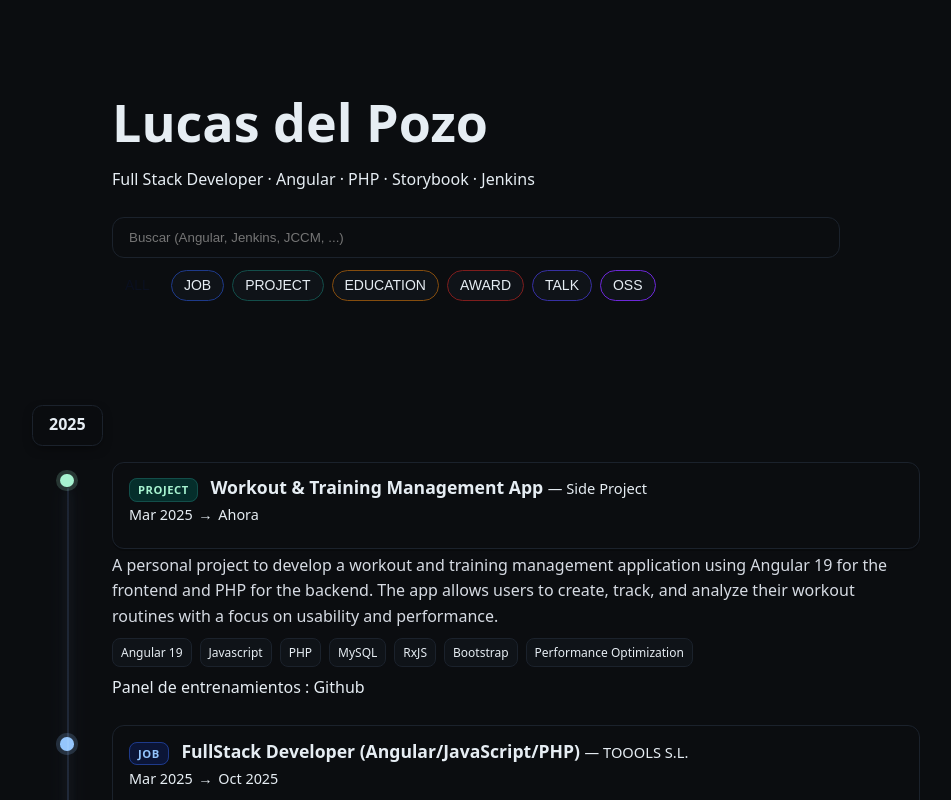
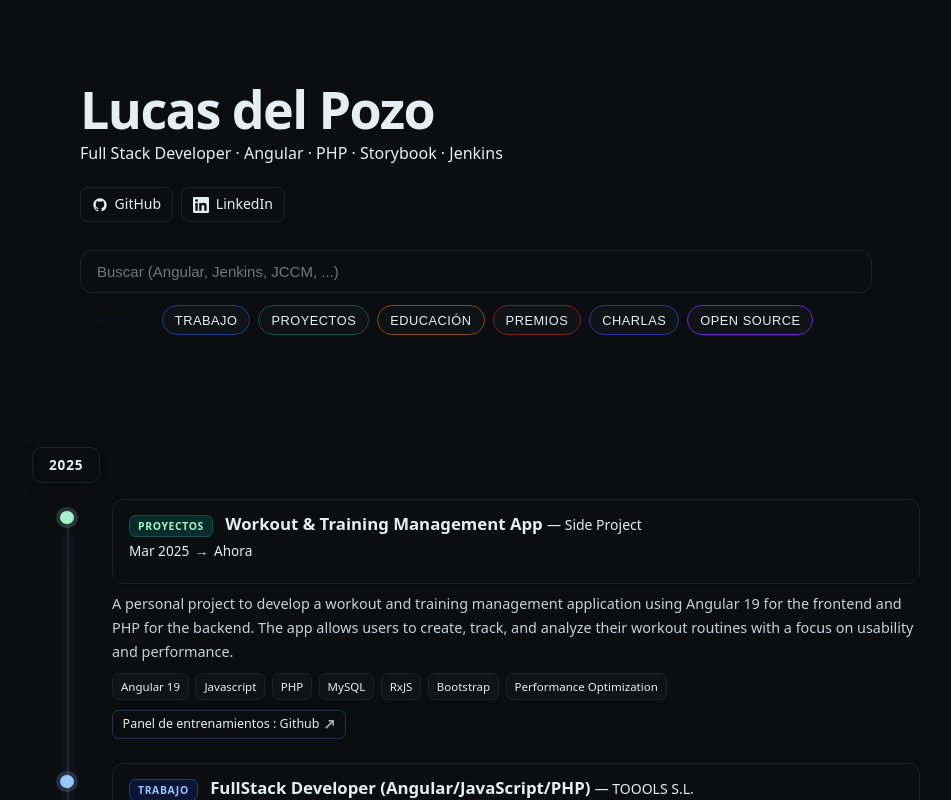
Before and after one commit to FromTheWell/lucas-portfolio, an Angular app: page / in a window 1280 px wide. Shown: the top 800 px of the page, without its empty margins (164-1115 px from the left). Built offline with nearby package versions, Linux system fonts and the light colour scheme.

Commit message:
feat: agregar enlaces sociales en el contenedor de héroe y mejorar la lógica de búsqueda

```diff
--- a/src/app/features/timeline-home/timeline-home.component.html
+++ b/src/app/features/timeline-home/timeline-home.component.html
@@ -3,8 +3,20 @@
   <h1>Lucas del Pozo</h1>
   <p class="subtitle">Full Stack Developer · Angular · PHP · Storybook · Jenkins</p>
 
+  <!-- TODO: actualiza estas URLs con tus perfiles reales -->
+  <nav class="hero-links" aria-label="Redes y contacto">
+    <a href="https://github.com/FromTheWell" target="_blank" rel="noopener noreferrer" class="hero-link">
+      <svg width="16" height="16" viewBox="0 0 24 24" fill="currentColor" aria-hidden="true"><path d="M12 2C6.477 2 2 6.484 2 12.017c0 4.425 2.865 8.18 6.839 9.504.5.092.682-.217.682-.483 0-.237-.008-.868-.013-1.703-2.782.605-3.369-1.343-3.369-1.343-.454-1.158-1.11-1.466-1.11-1.466-.908-.62.069-.608.069-.608 1.003.07 1.531 1.032 1.531 1.032.892 1.53 2.341 1.088 2.91.832.092-.647.35-1.088.636-1.338-2.22-.253-4.555-1.113-4.555-4.951 0-1.093.39-1.988 1.029-2.688-.103-.253-.446-1.272.098-2.65 0 0 .84-.27 2.75 1.026A9.564 9.564 0 0112 6.844c.85.004 1.705.115 2.504.337 1.909-1.296 2.747-1.027 2.747-1.027.546 1.379.202 2.398.1 2.651.64.7 1.028 1.595 1.028 2.688 0 3.848-2.339 4.695-4.566 4.943.359.309.678.92.678 1.855 0 1.338-.012 2.419-.012 2.747 0 .268.18.58.688.482A10.019 10.019 0 0022 12.017C22 6.484 17.522 2 12 2z"/></svg>
+      GitHub
+    </a>
+    <a href="https://www.linkedin.com/in/lucas-del-pozo" target="_blank" rel="noopener noreferrer" class="hero-link">
+      <svg width="16" height="16" viewBox="0 0 24 24" fill="currentColor" aria-hidden="true"><path d="M20.447 20.452h-3.554v-5.569c0-1.328-.027-3.037-1.852-3.037-1.853 0-2.136 1.445-2.136 2.939v5.667H9.351V9h3.414v1.561h.046c.477-.9 1.637-1.85 3.37-1.85 3.601 0 4.267 2.37 4.267 5.455v6.286zM5.337 7.433a2.062 2.062 0 01-2.063-2.065 2.064 2.064 0 112.063 2.065zm1.782 13.019H3.555V9h3.564v11.452zM22.225 0H1.771C.792 0 0 .774 0 1.729v20.542C0 23.227.792 24 1.771 24h20.451C23.2 24 24 23.227 24 22.271V1.729C24 .774 23.2 0 22.222 0h.003z"/></svg>
+      LinkedIn
+    </a>
+  </nav>
 
   <div class="filters" role="search">
+    <div class="search-wrapper">
       <input #searchBox
         type="search"
         placeholder="Buscar (Angular, Jenkins, JCCM, ...)"
@@ -20,13 +32,20 @@ data-gramm="false"
         data-ms-editor="false"
         data-no-ext="true"
       />
+      <button *ngIf="search()" class="clear-btn" (click)="clearSearch()" aria-label="Borrar búsqueda" type="button">✕</button>
+    </div>
+    <div class="chips-row">
       <div class="chips" role="tablist" aria-label="Filtro por tipo">
         <button *ngFor="let k of kinds"
           class="chip"
           [attr.data-kind]="k"
           [class.active]="kind()===k"
           (click)="kind.set(k)"
-role="tab" [attr.aria-selected]="kind()===k">{{ k }}</button>
+          role="tab" [attr.aria-selected]="kind()===k">{{ kindLabels[k] }}</button>
+      </div>
+      <span class="result-count" *ngIf="search() || kind() !== 'all'" aria-live="polite">
+        {{ items().length }} resultado{{ items().length !== 1 ? 's' : '' }}
+      </span>
     </div>
   </div>
 </div>
@@ -42,12 +61,11 @@ role="tab" [attr.aria-selected]="kind()===k">{{ k }}</button>
   <ng-container *ngFor="let grp of groups()">
     <div class="year" [attr.aria-label]="'Año ' + grp[0]">{{ grp[0] }}</div>
 
-
     <article class="entry" *ngFor="let it of grp[1]" #entryEl tabindex="0" [attr.data-kind]="it.kind">
       <div class="dot" aria-hidden="true"></div>
       <header>
         <h3>
-<span class="badge" [attr.data-kind]="it.kind">{{ it.kind }}</span>
+          <span class="badge" [attr.data-kind]="it.kind">{{ kindLabels[it.kind] ?? it.kind }}</span>
           {{ it.title }} <small *ngIf="it.org">— {{ it.org }}</small>
         </h3>
         <p class="dates">
@@ -58,15 +76,16 @@ role="tab" [attr.aria-selected]="kind()===k">{{ k }}</button>
         </p>
       </header>
 
-
       <p class="desc" *ngIf="it.description">{{ it.description }}</p>
       <ul class="tech" *ngIf="it.tech?.length">
         <li *ngFor="let t of it.tech">{{ t }}</li>
       </ul>
 
-
       <nav class="links" *ngIf="it.links?.length">
-<a *ngFor="let l of it.links" [href]="l.url" target="_blank" rel="noopener noreferrer">{{ l.label }}</a>
+        <a *ngFor="let l of it.links" [href]="l.url" target="_blank" rel="noopener noreferrer">
+          {{ l.label }}
+          <svg width="11" height="11" viewBox="0 0 12 12" fill="none" stroke="currentColor" stroke-width="1.8" aria-hidden="true"><path d="M2 10 L10 2 M5 2 H10 V7"/></svg>
+        </a>
       </nav>
     </article>
   </ng-container>
--- a/src/app/features/timeline-home/timeline-home.component.scss
+++ b/src/app/features/timeline-home/timeline-home.component.scss
@@ -2,51 +2,83 @@
 :root.using-keyboard *:focus { outline: 2px solid var(--accent); outline-offset: 2px; }
 
 
+/* ── Hero ─────────────────────────────────────────────── */
 .hero { background: radial-gradient(1200px 600px at 10% -10%, rgba(122,162,247,.15), transparent), var(--bg); color: var(--fg); }
-.hero .container { max-width: 920px; margin: 0 auto; padding: 5rem 6rem 2rem; }
-.hero h1 { font-size: clamp(2rem, 1rem + 3vw, 3.25rem); margin: 0 0 .25rem; }
-.hero .subtitle { margin: 0 0 1.5rem; color: var(--muted); }
+.hero .container { max-width: 920px; margin: 0 auto; padding: 5rem 4rem 2.5rem; }
+.hero h1 { font-size: clamp(2rem, 1rem + 3vw, 3.25rem); margin: 0 0 .25rem; letter-spacing: -.03em; line-height: 1.1; }
+.hero .subtitle { margin: 0 0 1.25rem; color: var(--muted); font-size: 1rem; }
+
+/* Social links */
+.hero-links { display: flex; gap: .5rem; flex-wrap: wrap; margin: 0 0 1.75rem; }
+.hero-link {
+  display: inline-flex; align-items: center; gap: .4rem;
+  color: var(--muted); text-decoration: none; font-size: .875rem;
+  padding: .35rem .7rem; border: 1px solid #1b222c; border-radius: .5rem;
+  background: transparent;
+  transition: color .2s ease, border-color .2s ease, background-color .2s ease;
+}
+.hero-link:hover { color: var(--fg); border-color: #2d3847; background: rgba(255,255,255,.03); }
+.hero-link svg { flex-shrink: 0; }
 
 
+/* ── Filters ─────────────────────────────────────────── */
 .filters { display: grid; gap: .75rem; }
-.filters input[type="search"] { background: var(--card); border: 1px solid #1b222c; color: var(--fg); padding: .75rem 1rem; border-radius: .75rem; }
+
+.search-wrapper { position: relative; }
+.search-wrapper input[type="search"] {
+  width: 100%;
+  background: var(--card); border: 1px solid #1b222c; color: var(--fg);
+  padding: .75rem 2.75rem .75rem 1rem; border-radius: .75rem;
+  font-size: .9375rem;
+  transition: border-color .2s ease;
+}
+.search-wrapper input[type="search"]:focus { border-color: rgba(122,162,247,.4); outline: none; }
+.clear-btn {
+  position: absolute; right: .75rem; top: 50%; transform: translateY(-50%);
+  background: none; border: none; cursor: pointer;
+  color: var(--muted); font-size: .9rem; line-height: 1;
+  padding: .2rem .3rem; border-radius: .3rem;
+  transition: color .15s ease;
+}
+.clear-btn:hover { color: var(--fg); }
+
+.chips-row { display: flex; align-items: center; justify-content: space-between; gap: .5rem; flex-wrap: wrap; }
+.chips { display: flex; gap: .5rem; flex-wrap: wrap; }
+.chip {
+  background: #0f1318; color: var(--fg); border: 1px solid #1b222c;
+  padding: .4rem .75rem; border-radius: 999px; cursor: pointer;
+  font-size: .8rem; text-transform: uppercase; letter-spacing: .04em;
+  transition: border-color .2s ease, background-color .2s ease, color .2s ease;
+}
+.chip.active { background: var(--accent); color: #0b1020; border-color: transparent; }
+.chip[data-kind="project"] { border-color: #134e4a; }
+.chip[data-kind="job"]       { border-color: #1e3a8a; }
+.chip[data-kind="education"] { border-color: #854d0e; }
+.chip[data-kind="award"]     { border-color: #7f1d1d; }
+.chip[data-kind="talk"]      { border-color: #3730a3; }
+.chip[data-kind="oss"]       { border-color: #6d28d9; }
+
+.result-count { font-size: .8rem; color: var(--muted); white-space: nowrap; padding: .25rem 0; }
 
 
-.chips { display: flex; gap: .5rem; flex-wrap: wrap; }
-.chip { background: #0f1318; color: var(--fg); border: 1px solid #1b222c; padding: .4rem .75rem; border-radius: 999px; cursor: pointer; font-size: .875rem; text-transform: uppercase; transition: border-color .2s ease, background-color .2s ease, color .2s ease; }
-.chip.active { background: var(--accent); color: #0b1020; border-color: transparent; }
-
-/* Borde de chip por tipo (usa misma paleta que badge -> border-color) */
-.chip[data-kind="project"] { border-color: #134e4a; }
-.chip[data-kind="job"] { border-color: #1e3a8a; }
-.chip[data-kind="education"] { border-color: #854d0e; }
-.chip[data-kind="award"] { border-color: #7f1d1d; }
-.chip[data-kind="talk"] { border-color: #3730a3; }
-.chip[data-kind="oss"] { border-color: #6d28d9; }
-
-
+/* ── Timeline ───────────────────────────────────────── */
 .timeline { background: linear-gradient(180deg, rgba(255,255,255,0.02), transparent 20%), var(--bg); color: var(--fg); }
 .timeline .container {
   max-width: 920px; margin: 0 auto; padding: 2rem 1rem 6rem; position: relative;
-	/* Variables para efectos dinámicos */
-	--rail-start: 0px; /* se ajusta por JS al centro del primer dot */
-	--rail-end: 0px; /* por defecto 0 para evitar extender hasta pantalla */
-	--rail-left: 2rem; /* fallback antes de calcular posición exacta */
-	--spot-y: 0px; /* posición vertical del foco en px relativa al contenedor */
+  --rail-start: 0px;
+  --rail-end: 0px;
+  --rail-left: 2rem;
+  --spot-y: 0px;
   --spot-color: rgba(122,162,247,.18);
   --spot-strong: rgba(122,162,247,.35);
 }
 
-/* Empty state card */
+/* Empty state */
 .empty-state {
-	max-width: 640px;
-	margin: 2rem auto 4rem;
-	background: var(--card);
-	border: 1px solid #1b222c;
-	padding: 1.5rem 1.75rem;
-	border-radius: .9rem;
-	text-align: center;
-	color: var(--muted);
+  max-width: 640px; margin: 2rem auto 4rem;
+  background: var(--card); border: 1px solid #1b222c;
+  padding: 1.5rem 1.75rem; border-radius: .9rem;
+  text-align: center; color: var(--muted);
   box-shadow: 0 2px 0 rgba(0,0,0,.25);
   animation: rise .5s ease forwards;
 }
@@ -54,102 +86,133 @@
 .empty-state p { margin: 0; font-size: .95rem; }
 
 
+/* ── Rail ───────────────────────────────────────────── */
 .rail { position: absolute; left: 2rem; top: 0; bottom: 0; width: 3px; background: var(--rail); border-radius: 2px; z-index: 1; }
-/* Línea que pasa sobre los dots (entre el primero y el último) */
 .rail-progress {
   position: absolute; left: var(--rail-left, 2rem);
   top: var(--rail-start); height: calc(var(--rail-end) - var(--rail-start)); width: 2px;
   background: linear-gradient(to bottom, rgba(122,162,247,.15), rgba(122,162,247,.35));
   box-shadow: 0 0 10px var(--spot-color), 0 0 20px var(--spot-color);
-	border-radius: 2px; z-index: 3; /* por encima de la rail y los dots para "pasar sobre" */
+  border-radius: 2px; z-index: 3;
   mix-blend-mode: screen;
-	opacity: 0; /* oculto hasta tener medidas válidas */
+  opacity: 0;
 }
-.timeline .container.rail-ready .rail-progress { opacity: 1; }
-.timeline .container.rail-ready .rail-progress { min-height: 4px; }
-/* El pseudo-elemento de glow se evita renderizando por *ngIf del container cuando no hay items */
+.timeline .container.rail-ready .rail-progress { opacity: 1; min-height: 4px; }
 .timeline .container:not(.has-rail-progress)::before { display: none; }
+
+
+/* ── Year header ─────────────────────────────────────── */
 .year {
-	position: sticky;
-	left: 0;
-	top: 0; /* se queda pegado arriba */
-	font-weight: 700;
-	color: var(--fg);
-	margin: 2.5rem 0 1rem 0;
-	padding: .4rem 1rem .45rem 1rem; /* añade fondo detrás del texto */
-	background: rgba(11,13,16,.85); /* var(--bg) con opacidad para contraste */
-	backdrop-filter: blur(4px);
-	-webkit-backdrop-filter: blur(4px);
-	border: 1px solid #1b222c;
-	border-radius: .65rem;
+  position: sticky; left: 0; top: 0;
+  font-weight: 700; font-size: .85rem; letter-spacing: .06em; text-transform: uppercase; color: var(--muted);
+  margin: 2.5rem 0 1rem;
+  padding: .35rem 1rem .4rem 1rem;
+  background: rgba(11,13,16,.85);
+  backdrop-filter: blur(4px); -webkit-backdrop-filter: blur(4px);
+  border: 1px solid #1b222c; border-radius: .6rem;
   box-shadow: 0 4px 12px -4px rgba(0,0,0,.6);
-	z-index: 10; /* por encima de las cards */
-	width: fit-content;
+  z-index: 10; width: fit-content;
 }
 
 
+/* ── Entry card ─────────────────────────────────────── */
 .entry { position: relative; margin: 1rem 0 1.5rem 0; padding-left: 5rem; }
-.dot { position: absolute; left: 1.75rem; top: .75rem; width: .85rem; height: .85rem; border-radius: 50%; background: var(--dot-color, var(--accent)); box-shadow: 0 0 0 4px var(--dot-ring, rgba(122,162,247,.15)); transition: box-shadow .25s ease, background-color .25s ease; z-index: 2; }
+.dot {
+  position: absolute; left: 1.75rem; top: .75rem;
+  width: .85rem; height: .85rem; border-radius: 50%;
+  background: var(--dot-color, var(--accent));
+  box-shadow: 0 0 0 4px var(--dot-ring, rgba(122,162,247,.15));
+  transition: box-shadow .25s ease, background-color .25s ease; z-index: 2;
+}
+
+.entry header h3 { margin: 0; font-size: 1.05rem; line-height: 1.35; }
+.entry header h3 small { color: var(--muted); font-weight: 400; }
+.entry .dates { margin: .25rem 0 .5rem; color: var(--muted); font-size: .85rem; display: flex; gap: .35rem; align-items: center; }
+.entry .location { color: var(--muted); }
+
+.badge {
+  font-size: .65rem; text-transform: uppercase; letter-spacing: .06em;
+  background: #0f1318; border: 1px solid #1b222c; color: var(--muted);
+  padding: .2rem .5rem; border-radius: .4rem; margin-right: .5rem;
+  vertical-align: middle;
+}
+.badge[data-kind="project"]   { color: #a7f3d0; border-color: #134e4a; background: #052e2b; }
+.badge[data-kind="job"]       { color: #93c5fd; border-color: #1e3a8a; background: #0b1536; }
+.badge[data-kind="education"] { color: #fde68a; border-color: #854d0e; background: #2a1b06; }
+.badge[data-kind="award"]     { color: #fca5a5; border-color: #7f1d1d; background: #2a0c0c; }
+.badge[data-kind="talk"]      { color: #c7d2fe; border-color: #3730a3; background: #121136; }
+.badge[data-kind="oss"]       { color: #ddd6fe; border-color: #6d28d9; background: #1a0b3a; }
 
 
-.entry header h3 { margin: 0; font-size: 1.1rem; line-height: 1.3; }
-.entry header h3 small { color: var(--muted); font-weight: 400; }
-.entry .dates { margin: .25rem 0 .5rem; color: var(--muted); font-size: .9rem; display: flex; gap: .35rem; align-items: center; }
-.entry .location { color: var(--muted); }
+/* ── Entry body ─────────────────────────────────────── */
+.desc { margin: .5rem 0 .6rem; color: #c9d1db; font-size: .9rem; line-height: 1.65; }
+.tech {
+  display: flex; gap: .4rem; flex-wrap: wrap; list-style: none; padding: 0; margin: 0 0 .6rem;
+}
+.tech li {
+  font-size: .72rem; background: #0f1318; border: 1px solid #1b222c;
+  padding: .2rem .5rem; border-radius: .4rem; color: var(--muted);
+}
+
+.links { display: flex; gap: .4rem; flex-wrap: wrap; margin-top: .25rem; }
+.links a {
+  display: inline-flex; align-items: center; gap: .3rem;
+  color: var(--accent); text-decoration: none;
+  font-size: .78rem;
+  padding: .22rem .6rem;
+  border: 1px solid rgba(122,162,247,.25);
+  border-radius: .4rem;
+  transition: background-color .2s ease, border-color .2s ease;
+}
+.links a:hover { background: rgba(122,162,247,.1); border-color: rgba(122,162,247,.55); }
+.links a svg { flex-shrink: 0; opacity: .7; }
 
 
-.badge { font-size: .7rem; text-transform: uppercase; letter-spacing: .05em; background: #0f1318; border: 1px solid #1b222c; color: var(--muted); padding: .2rem .5rem; border-radius: .5rem; margin-right: .5rem; }
-.badge[data-kind="project"] { color: #a7f3d0; border-color: #134e4a; background: #052e2b; }
-.badge[data-kind="job"] { color: #93c5fd; border-color: #1e3a8a; background: #0b1536; }
-.badge[data-kind="education"] { color: #fde68a; border-color: #854d0e; background: #2a1b06; }
-.badge[data-kind="award"] { color: #fca5a5; border-color: #7f1d1d; background: #2a0c0c; }
-.badge[data-kind="talk"] { color: #c7d2fe; border-color: #3730a3; background: #121136; }
-.badge[data-kind="oss"] { color: #ddd6fe; border-color: #6d28d9; background: #1a0b3a; }
+/* ── Card look & hover ──────────────────────────────── */
+.entry > *:not(.dot):not(header) { position: relative; z-index: 1; }
+.entry header {
+  position: relative; z-index: 1;
+  background: var(--card); border: 1px solid #1b222c;
+  padding: .85rem 1rem; border-radius: .75rem;
+  box-shadow: 0 2px 0 rgba(0,0,0,.2);
+  transition: box-shadow .25s ease, transform .25s ease, border-color .25s ease;
+}
 
-
-.desc { margin: .25rem 0 .5rem; color: #d6dbe3; }
-.tech { display: flex; gap: .5rem; flex-wrap: wrap; list-style: none; padding: 0; margin: 0 0 .5rem; }
-.tech li { font-size: .75rem; background: #0f1318; border: 1px solid #1b222c; padding: .25rem .5rem; border-radius: .5rem; color: var(--muted); }
-.links { display: flex; gap: .75rem; }
-.links a { color: var(--accent); text-decoration: none; border-bottom: 1px dashed transparent; }
-.links a:hover { border-bottom-color: var(--accent); }
-
-
-/* Card look */
-.entry { border-left: 0; }
-.entry > *:not(.dot):not(header) { position: relative; z-index: 1; }
-.entry header { position: relative; z-index: 1; background: var(--card); border: 1px solid #1b222c; padding: .85rem 1rem; border-radius: .75rem; box-shadow: 0 2px 0 rgba(0,0,0,.2); transition: box-shadow .25s ease, transform .25s ease, border-color .25s ease; }
-
-/* Hover/focus card effect with colored glow by kind */
-/* Default shadow color (fallback to accent) */
 .entry { --shadow-color: rgba(122,162,247,.25); --shadow-line: rgba(122,162,247,.45); --dot-color: var(--accent); --dot-ring: rgba(122,162,247,.15); }
 
 .entry:hover header,
 .entry:focus-within header,
 .entry.active header { transform: translateY(-2px); box-shadow: 0 10px 24px -8px var(--shadow-color), 0 0 0 1px var(--shadow-line); border-color: var(--shadow-line); }
 
-/* Map shadow variables per kind (matching badge palette) */
-.entry[data-kind="project"] { --shadow-color: rgba(167,243,208,.25); --shadow-line: rgba(167,243,208,.45); --dot-color: #a7f3d0; --dot-ring: rgba(167,243,208,.18); }
-.entry[data-kind="job"] { --shadow-color: rgba(147,197,253,.25); --shadow-line: rgba(147,197,253,.45); --dot-color: #93c5fd; --dot-ring: rgba(147,197,253,.18); }
+.entry[data-kind="project"]   { --shadow-color: rgba(167,243,208,.25); --shadow-line: rgba(167,243,208,.45); --dot-color: #a7f3d0; --dot-ring: rgba(167,243,208,.18); }
+.entry[data-kind="job"]       { --shadow-color: rgba(147,197,253,.25); --shadow-line: rgba(147,197,253,.45); --dot-color: #93c5fd; --dot-ring: rgba(147,197,253,.18); }
 .entry[data-kind="education"] { --shadow-color: rgba(253,230,138,.25); --shadow-line: rgba(253,230,138,.45); --dot-color: #fde68a; --dot-ring: rgba(253,230,138,.18); }
-.entry[data-kind="award"] { --shadow-color: rgba(252,165,165,.25); --shadow-line: rgba(252,165,165,.45); --dot-color: #fca5a5; --dot-ring: rgba(252,165,165,.18); }
-.entry[data-kind="talk"] { --shadow-color: rgba(199,210,254,.25); --shadow-line: rgba(199,210,254,.45); --dot-color: #c7d2fe; --dot-ring: rgba(199,210,254,.18); }
-.entry[data-kind="oss"] { --shadow-color: rgba(221,214,254,.25); --shadow-line: rgba(221,214,254,.45); --dot-color: #ddd6fe; --dot-ring: rgba(221,214,254,.18); }
+.entry[data-kind="award"]     { --shadow-color: rgba(252,165,165,.25); --shadow-line: rgba(252,165,165,.45); --dot-color: #fca5a5; --dot-ring: rgba(252,165,165,.18); }
+.entry[data-kind="talk"]      { --shadow-color: rgba(199,210,254,.25); --shadow-line: rgba(199,210,254,.45); --dot-color: #c7d2fe; --dot-ring: rgba(199,210,254,.18); }
+.entry[data-kind="oss"]       { --shadow-color: rgba(221,214,254,.25); --shadow-line: rgba(221,214,254,.45); --dot-color: #ddd6fe; --dot-ring: rgba(221,214,254,.18); }
 
 
-/* Appear animation */
+/* ── Animations ─────────────────────────────────────── */
 @keyframes rise { from { opacity: 0; transform: translateY(8px); } to { opacity: 1; transform: translateY(0); } }
-.entry { opacity: 0; animation: rise .6s ease forwards; }
-.entry:nth-child(2) { animation-delay: .05s; }
-.entry:nth-child(3) { animation-delay: .1s; }
 
-/* Spotlight dinámico que ilumina el fondo en la zona del scroll */
+/* Uses nth-of-type so it counts only <article> siblings, skipping .year divs and rail divs */
+.entry { opacity: 0; animation: rise .55s ease forwards; }
+.entry:nth-of-type(1) { animation-delay: 0s; }
+.entry:nth-of-type(2) { animation-delay: .06s; }
+.entry:nth-of-type(3) { animation-delay: .12s; }
+.entry:nth-of-type(4) { animation-delay: .18s; }
+.entry:nth-of-type(5) { animation-delay: .24s; }
+.entry:nth-of-type(6) { animation-delay: .30s; }
+.entry:nth-of-type(7) { animation-delay: .36s; }
+.entry:nth-of-type(8) { animation-delay: .42s; }
+.entry:nth-of-type(n+9) { animation-delay: .42s; }
+
+
+/* ── Dynamic spotlight ───────────────────────────────── */
 .timeline .container.rail-ready::before {
   content: ""; position: absolute; inset: 0; pointer-events: none; z-index: 0;
   background: radial-gradient(600px 220px at 55% var(--spot-y), var(--spot-color), transparent 60%);
 }
-
-/* Resaltado a lo largo de la guía (rail) en la posición del foco */
 .timeline .container.rail-ready::after {
   content: ""; position: absolute; left: calc(var(--rail-left, 2rem) - 9px); right: auto; width: 18px; top: 0; bottom: 0; pointer-events: none; z-index: 2;
   background: linear-gradient(to bottom,
@@ -162,11 +225,13 @@
 }
 
 
-/* Responsive */
+/* ── Responsive ─────────────────────────────────────── */
 @media (max-width: 680px) {
+  .hero .container { padding: 3rem 1.25rem 1.5rem; }
+  .hero h1 { font-size: clamp(1.75rem, 8vw, 2.5rem); }
   .rail { left: 1rem; }
   .entry { padding-left: 3.25rem; }
   .dot { left: .6rem; }
-/* Ajuste móvil: reducir padding para mantener alineación */
-.year { padding-left: 3.25rem; padding-right: .75rem; }
+  .year { padding-left: .75rem; padding-right: .75rem; }
+  .chips-row { flex-direction: column; align-items: flex-start; }
 }
--- a/src/app/features/timeline-home/timeline-home.component.ts
+++ b/src/app/features/timeline-home/timeline-home.component.ts
@@ -29,6 +29,11 @@ private all = signal<TimelineItem[]>([...TIMELINE]);
 kinds = ['all', 'job', 'project', 'education', 'award', 'talk', 'oss'] as const;
 kind = signal<(typeof this.kinds)[number]>('all');
 search = signal('');
+
+readonly kindLabels: Record<string, string> = {
+  all: 'Todos', job: 'Trabajo', project: 'Proyectos',
+  education: 'Educación', award: 'Premios', talk: 'Charlas', oss: 'Open Source'
+};
 
 
 // Derived (group by year)
@@ -275,6 +280,14 @@ private scheduleRecalc(): void {
  containerEl.style.setProperty('--spot-strong', `rgba(${r}, ${g}, ${b}, 0.35)`);
 }
 
+clearSearch(): void {
+  this.search.set('');
+  if (this.searchBox?.nativeElement) {
+    this.searchBox.nativeElement.value = '';
+    this.searchBox.nativeElement.focus();
+  }
+}
+
 private kindToHex(kind: string): string {
  switch (kind) {
  case 'project': return '#a7f3d0';
```
Lines whose indentation alone changed are shown as unchanged.
